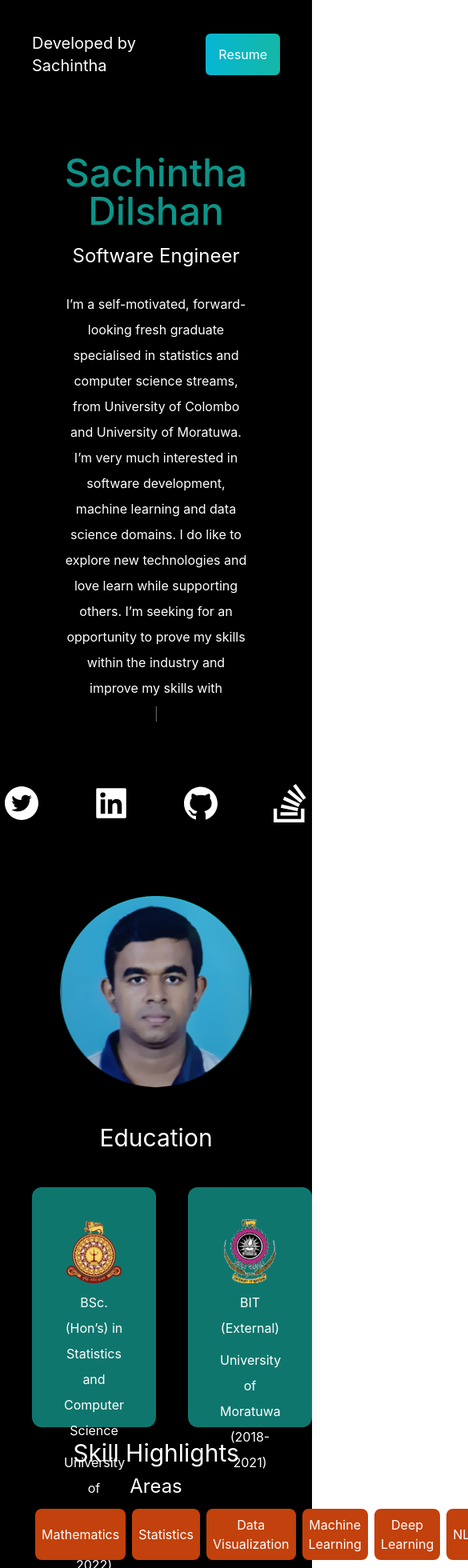
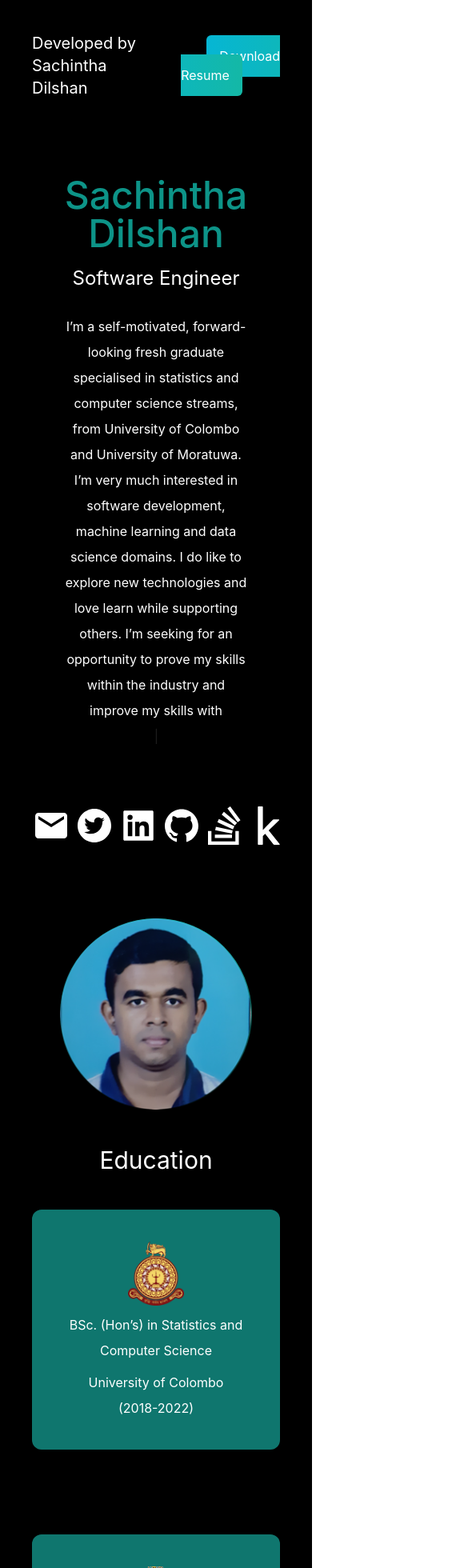
Before and after one commit to SachinthaDilshan96/myPortfolio, a React (Create React App) app: page / in a window 390 px wide. Shown: the top 1960 px of the page at 80% size, 585 px wide, since content can reach past the window. Built offline with nearby package versions, Linux system fonts and the light colour scheme.

Commit message:
site made responsive

```diff
--- a/src/App.js
+++ b/src/App.js
@@ -16,18 +16,30 @@ import Box from '@mui/material/Box';
 
 function App() {
   const [darkMode, setDarkMode] = useState(true);
+  const download=()=>{
+    fetch('./resources/SachinthaDilshan_CV.pdf')
+        .then(response => {
+      response.blob().then(blob => {
+        const fileURL = window.URL.createObjectURL(blob);
+        let alink = document.createElement('a');
+        alink.href = fileURL;
+        alink.download = 'SachinthaDilshan_CV.pdf';
+        alink.click();
+      })
+    })
+  }
   return (
       <div className={""}>
         <main className={"bg-black px-10 md:px-20 lg:px-40 "}>
           <section className={"min-h-screen py-10"}>
             <nav className={"py-15 mb-12 flex justify-between"}>
-              <h1 className={"text-xl text-white"}>Developed by Sachintha </h1>
+              <h1 className={"text-xl text-white"}>Developed by Sachintha Dilshan</h1>
               <ul className={"flex items-center"}>
                 <li>
                   <BsFillMoonStarsFill onClick={()=>setDarkMode(!darkMode)} className={"cursor-pointer text-2xl "}/>
                 </li>
                 <li>
-                  <a className={"bg-gradient-to-r from-cyan-500 to-teal-500 text-white px-4 py-4  rounded-md ml-8"} href={"/"}>Resume</a>
+                  <a onClick={download} className={"bg-gradient-to-r from-cyan-500 to-teal-500 text-white px-4 py-4  rounded-md ml-8"} href={"/"}>Download Resume</a>
                 </li>
               </ul>
             </nav>
@@ -52,26 +64,46 @@ function App() {
               </p>
             </div>
 
-            <div className={"text-5xl flex justify-center gap-16 py-3 text-white"}>
+            <div className={"text-5xl flex justify-center align-middle gap-16 py-3 text-white"}>
+              <Box sx={{ flexGrow: 1 }}>
+                <Grid container spacing={2}>
+                  <Grid item xs={2} md={2}>
                     <a href={"mailto:sachinthadilshan96@gmail.com"} target={"_blank"}>
                       <MdEmail className={"hover:cursor-pointer hover:scale-125 transition duration-700 "}/>
                     </a>
+                  </Grid>
 
+                  <Grid item xs={2} md={2}>
                     <a href={"https://twitter.com/Sachinthadil96"} target={"_blank"}>
                       <AiFillTwitterCircle className={"hover:cursor-pointer hover:scale-125 transition duration-700 "}/>
                     </a>
+                  </Grid>
+
+                  <Grid item xs={2} md={2}>
                     <a href={"https://www.linkedin.com/in/sachintha-dilshan96/"} target={"_blank"}>
                       <AiFillLinkedin className={"hover:cursor-pointer hover:scale-125 transition duration-700 "}/>
                     </a>
+                  </Grid>
+
+                  <Grid item xs={2} md={2}>
                     <a href={"https://github.com/SachinthaDilshan96"} target={"_blank"}>
                       <AiFillGithub className={"hover:cursor-pointer hover:scale-125 transition duration-700 "}/>
                     </a>
+                  </Grid>
+
+                  <Grid item xs={2} md={2}>
                     <a href={"https://stackoverflow.com/users/17039223/sachintha-dilshan"} target={"_blank"}>
                       <BsStackOverflow className={"hover:cursor-pointer hover:scale-125 transition duration-700 "}/>
                     </a>
+                  </Grid>
+
+                  <Grid item xs={2} md={2}>
                     <a href={"https://www.kaggle.com/sachinthadilshan"} target={"_blank"}>
                       <FaKaggle className={"hover:cursor-pointer hover:scale-125 transition duration-700 "}/>
                     </a>
+                  </Grid>
+                </Grid>
+              </Box>
             </div>
 
             <div className={"relative bg-gradient-to-b from-teal-500 rounded-full w-60 h-60 mt-20 mx-auto"}>
@@ -82,14 +114,19 @@ function App() {
           <section>
             <div className={"text-center"}>
               <h3 className={"text-3xl py-1 text-white"}>Education</h3>
-              <div className={"flex h-[350px] gap-10 mx-auto justify-evenly "}>
-                <div className={"w-1/2 "}>
+              <Box sx={{ flexGrow: 1 }}>
+                <Grid container spacing={2}>
+                  <Grid item xs={12} md={6}>
                     <Education props={{degree: 'BSc. (Hon’s) in Statistics and Computer Science',uni:'University of Colombo',period:'(2018-2022)',logo:require('../src/resources/uoc.png')}}/>
-                </div>
-                <div className={"w-1/2"}>
+                  </Grid>
+                  <Grid item xs={12} md={6}>
                     <Education props={{degree: 'BIT (External)',uni:'University of Moratuwa',period:'(2018-2021)',logo:require('../src/resources/moratuwa.png')}}/>
-                </div>
-              </div>
+                  </Grid>
+                  <Grid item xs={12} md={6}>
+                    <Education props={{degree: 'Comprehensive Master Java Developer Course',uni:'IJSE',period:'(2023)',logo:require('../src/resources/ijse.png')}}/>
+                  </Grid>
+                </Grid>
+              </Box>
             </div>
           </section>
 
--- a/src/components/Area.js
+++ b/src/components/Area.js
@@ -1,7 +1,7 @@
 
 export const Area=({area})=>{
     return(
-        <div className={"flex justify-center items-center bg-orange-700 mx-1 hover:scale-110 transition duration-700 my-2 hover:bg-sky-700 rounded-lg w-[150px] p-2 text-white"}>
+        <div className={"flex justify-center items-center bg-orange-700 mx-1 hover:scale-110 transition duration-700 my-2 hover:bg-sky-700 rounded-lg w-[150px] h-[50px] p-2 text-white"}>
             <p className={"justify-center items-center"}>{area}</p>
         </div>
     );
--- a/src/components/Languages.js
+++ b/src/components/Languages.js
@@ -1,9 +1,14 @@
 import {Language} from "./Language"
+import Grid from '@mui/material/Grid';
+import Box from '@mui/material/Box';
+
 
 export const Languages=()=>{
     return(
        <div className={"flex w-full justify-evenly mx-2 "}>
-            <div className={"w-[250px] mx-2 hover:bg-teal-600 hover:scale-110 transition duration-700"}>
+           <Box sx={{ flexGrow: 1 }}>
+               <Grid container spacing={2}>
+                   <Grid item xs={12} md={3}>
                        <Language
                            props={{
                                language:"Python",
@@ -11,38 +16,36 @@ export const Languages=()=>{
                                libraries:['Matplotlib','Pandas','Keras']
                            }}
                        />
-            </div>
-
-           <div className={"w-[250px] mx-2 hover:bg-teal-600 hover:scale-110 transition duration-700"}>
+                   </Grid>
+                   <Grid item xs={12} md={3}>
                        <Language
                            props={{
-                       language:"Java",
-                       image:require("../resources/java.png"),
-                       libraries:['JavaFx']
+                               language: "Java",
+                               image: require("../resources/java.png"),
+                               libraries: ['JavaFx']
                            }}
                        />
-           </div>
-
-           <div className={"w-[250px] mx-2 hover:bg-teal-600 hover:scale-110 transition duration-700"}>
+                   </Grid>
+                   <Grid item xs={12} md={3}>
                        <Language
                            props={{
-                       language:"Java Script",
-                       image:require("../resources/js.png"),
-                       libraries:['Angualr','React']
+                               language: "Java Script",
+                               image: require("../resources/js.png"),
+                               libraries: ['Angualr', 'React']
                            }}
                        />
-           </div>
-
-           <div className={"w-[250px] mx-2 hover:bg-teal-600 hover:scale-110 transition duration-700"}>
+                   </Grid>
+                   <Grid item xs={12} md={3}>
                        <Language
                            props={{
-                       language:"SQL",
-                       image:require("../resources/sql.png"),
-                       libraries:['MySql']
+                               language: "SQL",
+                               image: require("../resources/sql.png"),
+                               libraries: ['MySql']
                            }}
                        />
-           </div>
-
+                   </Grid>
+               </Grid>
+           </Box>
        </div>
     )
 }
--- a/src/components/SkillHighlights.js
+++ b/src/components/SkillHighlights.js
@@ -1,18 +1,25 @@
 import {Area} from "./Area";
 import {Languages} from "./Languages";
+import Grid from '@mui/material/Grid';
+import Box from '@mui/material/Box';
+
 
 export const SkillHighlights = () => {
-    const areas =["Mathematics","Statistics","Data Visualization","Machine Learning","Deep Learning","NLP","Software Development"];
+    const areas =["Mathematics","Statistics","Data Visualization","Machine Learning","Deep Learning","NLP","Software Development","Data Base"];
 
     return (
         <div className={"w-full"}>
             <h1 className={"text-2xl w-full text-white py-1"}>Areas</h1>
+            <Box sx={{ flexGrow: 1 }}>
+                <Grid container spacing={2}>
+                    {areas.map((a) =>
+                        <Grid item xs={3} md={3} lg={2}>
+                        <Area key={a} area={a}  />
+                        </Grid>
+                    )}
+                </Grid>
+            </Box>
 
-            <div className={"flex w-full justify-evenly"}>
-                {areas.map((a) =>
-                    <Area key={a} area={a}  />
-                )}
-            </div>
             <h1 className={"text-2xl text-white my-6"}>Languages,Libraries and Frameworks</h1>
             <div className={"flex w-full justify-evenly "}>
                 <Languages/>
```
Also changed, not shown: src/resources/ijse.png (added), 1 other file (tests, documents, lock files or other folders). Lines whose indentation alone changed are shown as unchanged.
